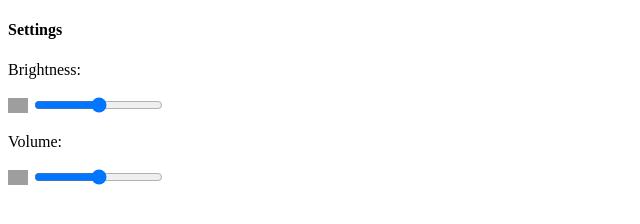
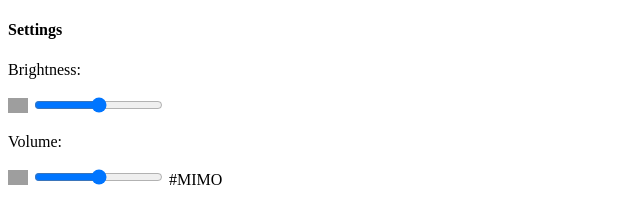
Before and after one commit to Kenisha44/Computer-Input---HTML-INT, a plain HTML site: page index.html in a window 1280 px wide. Shown: the full height of the page, 0-640 px from the left. Drawn offline with Linux system fonts and the light colour scheme; grey boxes are pictures that could not be loaded.

Commit message:
Update index.html

```diff
--- a/index.html
+++ b/index.html
@@ -14,3 +14,5 @@
     <input type="range" name="" value="">
   </body>
 </html>
+
+#MIMO
```
